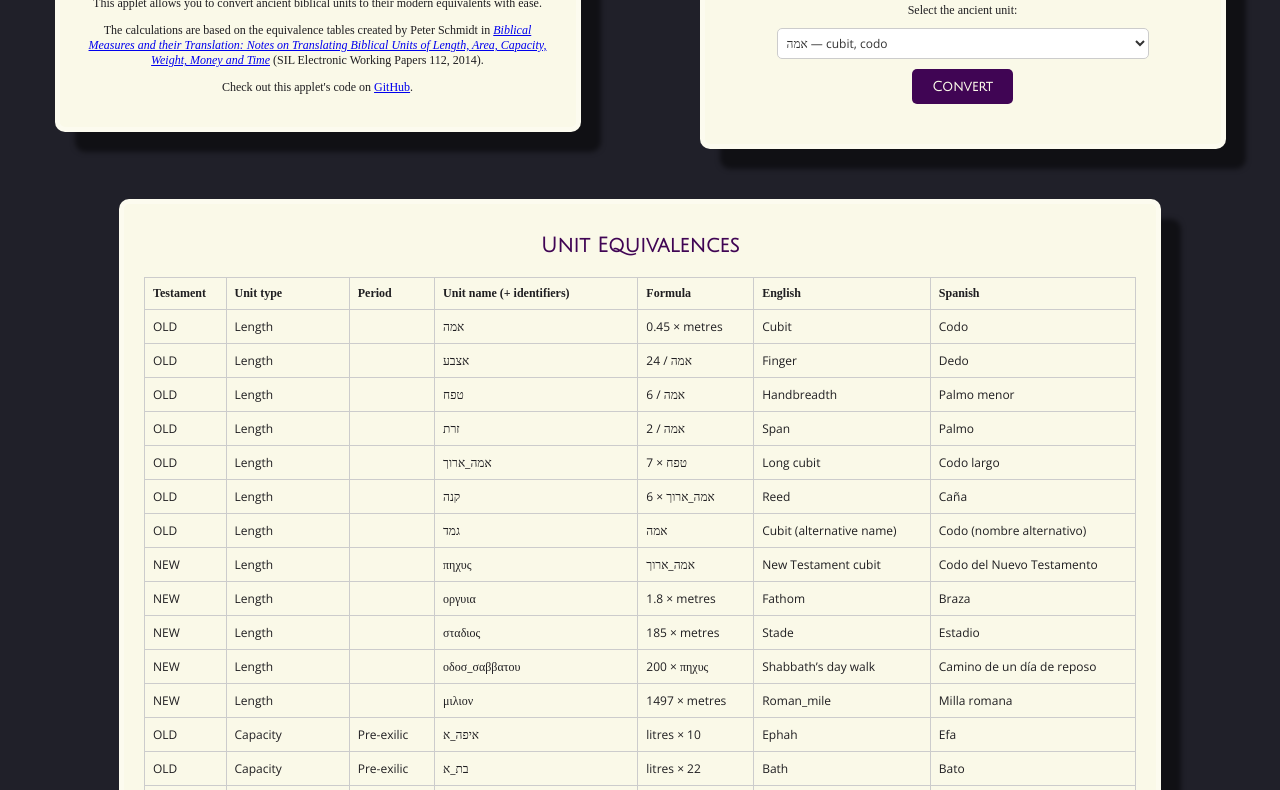
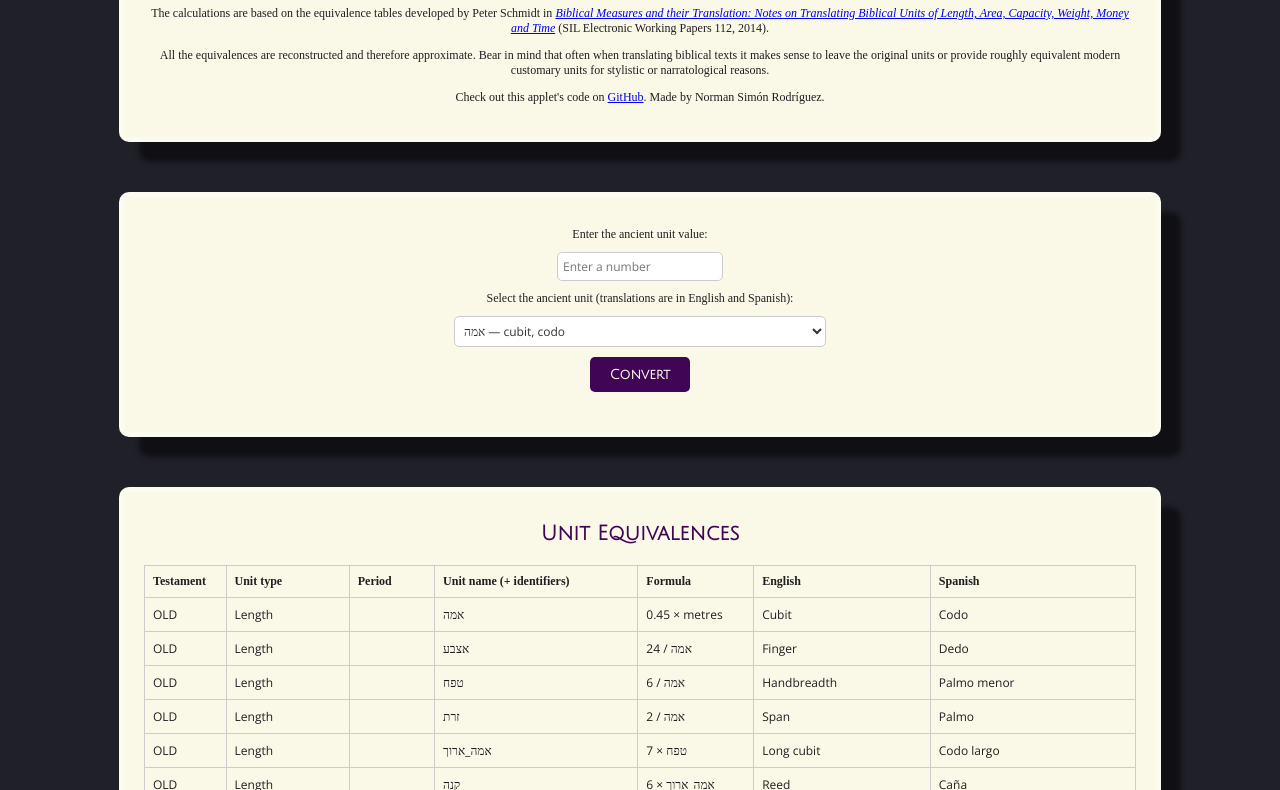
Before and after one commit to normansimonr/ancient-unit-converter, a plain HTML site: page index.html in a window 1280 px wide. Shown: the part 116-906 px from the top of the page. Drawn offline with nearby package versions, Linux system fonts and the light colour scheme; a web font is replaced by a local one.

Commit message:
Update layout

```diff
--- a/index.html
+++ b/index.html
@@ -16,8 +16,9 @@
     <div class="inner-box">
       <h1>Ancient Unit Converter</h1>
       <p>This applet allows you to convert ancient biblical units to their modern equivalents with ease.</p>
-      <p>The calculations are based on the equivalence tables created by Peter Schmidt in <a href="https://test-silorg.sil.org/resources/archives/56085"><i>Biblical Measures and their Translation: Notes on Translating Biblical Units of Length, Area, Capacity, Weight, Money and Time</i></a> (SIL Electronic Working Papers 112, 2014).</p>
-      <p>Check out this applet's code on <a href="https://github.com/normansimonr/ancient-unit-converter">GitHub</a>.</p>
+      <p>The calculations are based on the equivalence tables developed by Peter Schmidt in <a href="https://test-silorg.sil.org/resources/archives/56085"><i>Biblical Measures and their Translation: Notes on Translating Biblical Units of Length, Area, Capacity, Weight, Money and Time</i></a> (SIL Electronic Working Papers 112, 2014).</p>
+      <p>All the equivalences are reconstructed and therefore approximate. Bear in mind that often when translating biblical texts it makes sense to leave the original units or provide roughly equivalent modern customary units for stylistic or narratological reasons.</p>
+      <p>Check out this applet's code on <a href="https://github.com/normansimonr/ancient-unit-converter">GitHub</a>. Made by Norman Simón Rodríguez.</p>
     </div>
   </div>
 
@@ -28,7 +29,7 @@
 
         <label for="input-value">Enter the ancient unit value:</label>
         <input type="number" id="input-value" placeholder="Enter a number">
-        <label for="input-unit">Select the ancient unit:</label>
+        <label for="input-unit">Select the ancient unit (translations are in English and Spanish):</label>
         <select id="input-unit">
           <!-- Ancient length units -->
           <optgroup label="Length (OT)">
@@ -36,7 +37,7 @@
             <option value="long cubit">אמה ארוך — long cubit, codo largo</option>
             <option value="finger">אצבע — finger, dedo</option>
             <option value="GMD cubit">גמד — cubit, codo (alternative name)</option>
-            <option value="span">זרת — Span, palmo</option>
+            <option value="span">זרת — span, palmo</option>
             <option value="handbreadth">טפח — handbreadth, palmo menor</option>
             <option value="reed">קנה — reed, caña</option>
           </optgroup>
@@ -222,7 +223,7 @@
     <td></td>
     <td>μιλιον</td>
     <td>1497 × metres</td>
-    <td>Roman_mile</td>
+    <td>Roman mile</td>
     <td>Milla romana</td>
   </tr>
   <tr>
--- a/script.js
+++ b/script.js
@@ -21,7 +21,7 @@ const UNIT_RATIOS = {
     millilitres: 1000,
     gallons: 0.264172,
     "kilograms of grain": 3/2,
-    "grams of grain": 3/2000,
+    "grams of grain": 3000/2,
   }
 };
 
--- a/styles.css
+++ b/styles.css
@@ -24,31 +24,30 @@ h2 {
   margin: 10px 0;
 }
 
-/* Layout grid for panels */
 .container {
   display: grid;
-  grid-template-rows: 1fr 1fr; /* Two rows: one for top panels, one for bottom panel */
-  grid-template-columns: 1fr 1fr; /* Two columns for top panels */
+  grid-template-rows: 1fr 1fr 1fr; /* Three rows: top, middle, bottom */
+  grid-template-columns: 1fr; /* Single column for all panels */
   height: 100vh;
   gap: 10px;
 }
 
-/* Top left panel */
+/* Top panel (formerly top left) */
 .info-panel {
   grid-row: 1 / 2; /* First row */
   grid-column: 1 / 2; /* First column */
 }
 
-/* Top right panel */
+/* Middle panel (formerly top right) */
 .applet-panel {
-  grid-row: 1 / 2; /* First row */
-  grid-column: 2 / 3; /* Second column */
+  grid-row: 2 / 3; /* Second row */
+  grid-column: 1 / 2; /* First column */
 }
 
-/* Bottom panel spanning both columns */
+/* Bottom panel */
 .table-panel {
-  grid-row: 2 / 3; /* Second row */
-  grid-column: 1 / 3; /* Spans across both columns */
+  grid-row: 3 / 4; /* Third row */
+  grid-column: 1 / 2; /* First column */
 }
 
 /* Panel styles */
```
Also changed, not shown: 1 other file.
